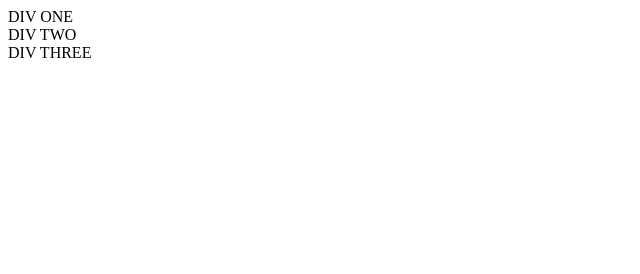
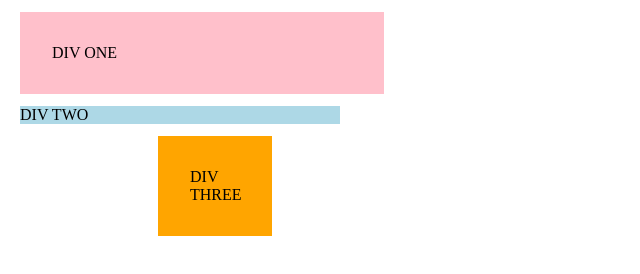
Before and after one commit to luischaveslopez/git_test, a plain HTML site: page index.html in a window 1280 px wide. Shown: the whole page, without its empty margins (0-640 px from the left). Drawn offline with Linux system fonts and the light colour scheme.

Commit message:
Added link to External CSS page.

```diff
--- a/index.html
+++ b/index.html
@@ -4,7 +4,8 @@
     <meta charset="UTF-8">
     <meta http-equiv="X-UA-Compatible" content="IE=edge">
     <meta name="viewport" content="width=device-width, initial-scale=1.0">
-    <title>Document</title>
+    <title>CSS Box Model Practice</title>
+    <link rel="stylesheet" href="style.css">
 </head>
 <body>
     <div class="ONE">
```
